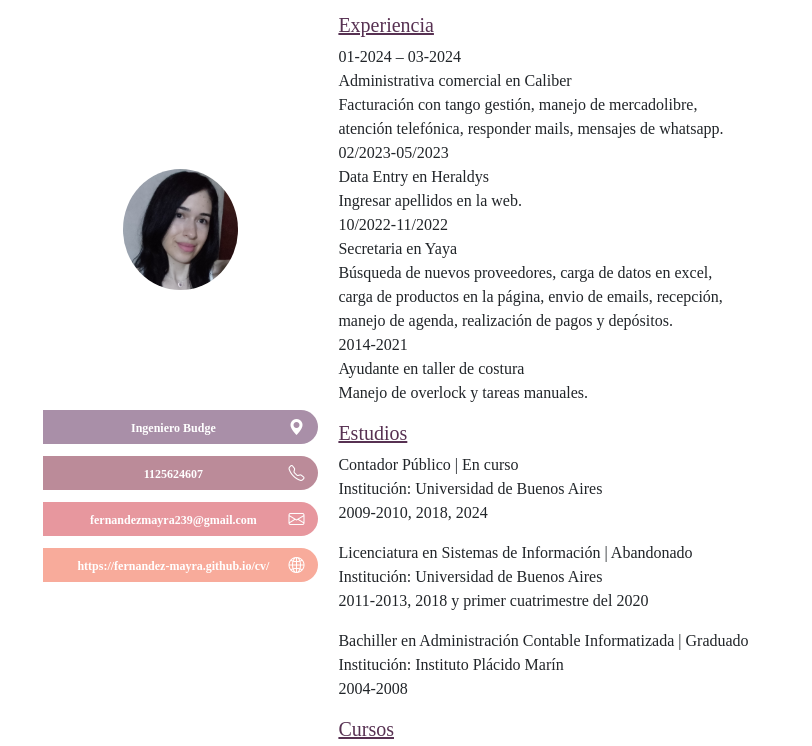
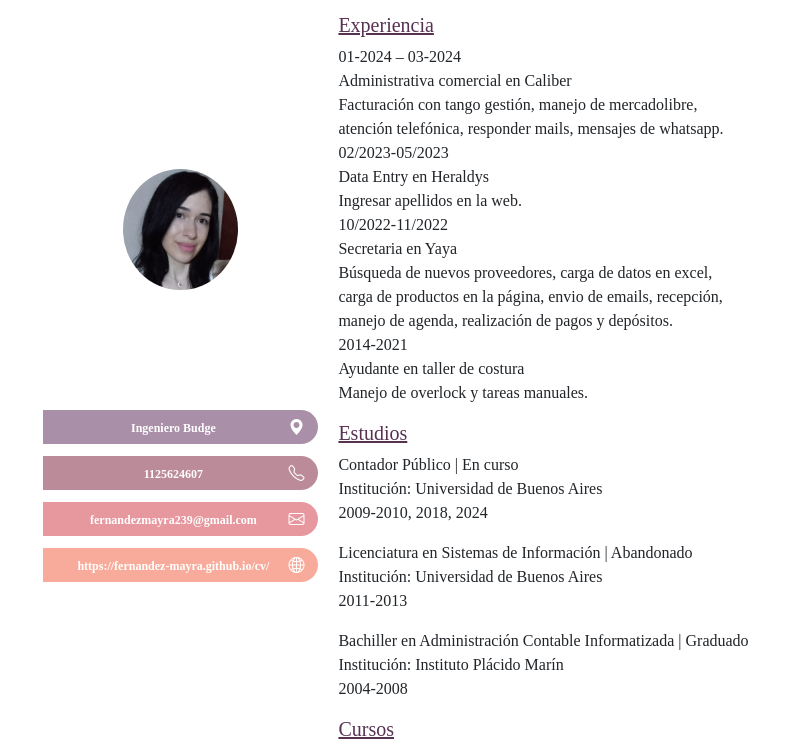
Before and after one commit to Fernandez-Mayra/cv, a plain HTML site: page index.html in a window 1280 px wide. Shown: the part 275-1021 px from the top of the page, without its empty margins (234-1046 px from the left). Drawn offline with nearby package versions, Linux system fonts and the light colour scheme.

Commit message:
Update index.html

```diff
--- a/index.html
+++ b/index.html
@@ -53,7 +53,7 @@
                 </p>
                 <p>Licenciatura en Sistemas de Información | Abandonado<br>
                     Institución: Universidad de Buenos Aires<br>
-                    2011-2013, 2018 y primer cuatrimestre del 2020
+                    2011-2013
                 </p>
                 <p>Bachiller en Administración Contable Informatizada | Graduado<br>
                     Institución: Instituto Plácido Marín<br>
```
